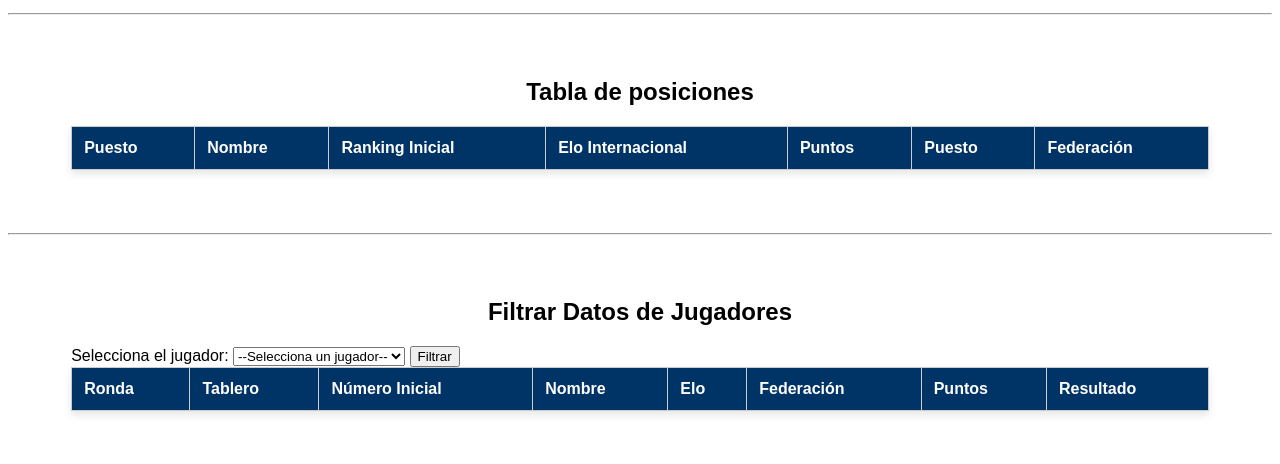
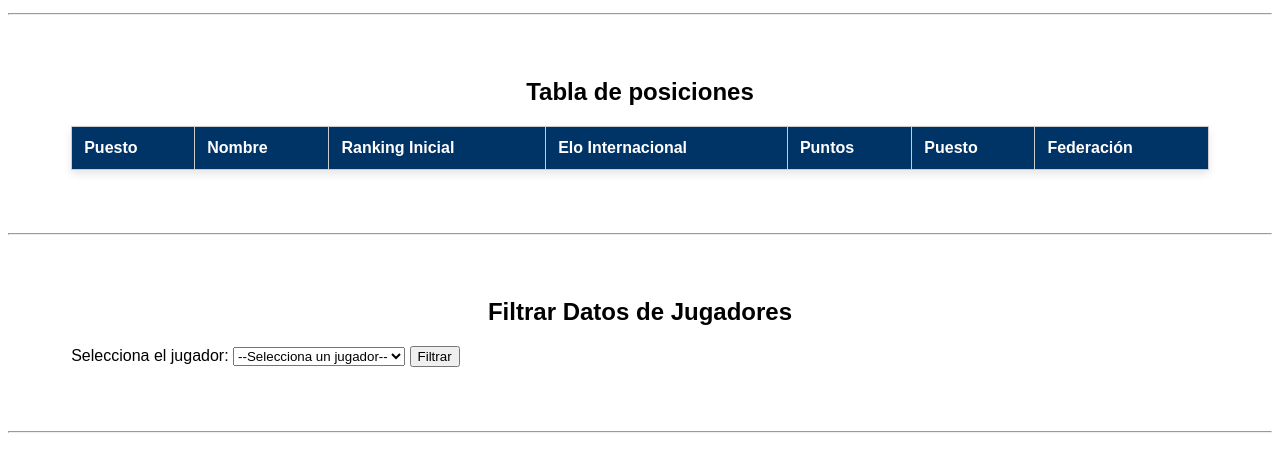
Before and after one commit to misterio07/AAVC, a website: page public/index.html in a window 1280 px wide. Shown: the part 182-646 px from the top of the page. Drawn offline with nearby package versions, Linux system fonts and the light colour scheme; no server answers.

Commit message:
Update index.html

```diff
--- a/public/index.html
+++ b/public/index.html
@@ -112,7 +112,7 @@
         <button id="filterButton">Filtrar</button>
 
 
-        <table id="resultTable" border="1">
+       <!-- <table id="resultTable" border="1">
             <thead>
                 <tr>
                     <th>Ronda</th>
@@ -123,14 +123,13 @@
                     <th>Federación</th>
                     <th>Puntos</th>
                     <th>Resultado</th>
-                   <!--  <th>K-Factor</th>
-                    <th>Cambio Elo</th> -->
+
                 </tr>
             </thead>
             <tbody>
-                <!-- Las filas de la tabla se agregarán dinámicamente -->
+                Las filas de la tabla se agregarán dinámicamente
             </tbody>
-        </table>
+        </table>-->
     </section>
     <div style="margin: 50px 0px;"><hr></div>
     <footer>
@@ -206,7 +205,7 @@
         }
 
         window.onload = fetchPlayers;
-
+/*
         document.getElementById('filterButton').addEventListener('click', async () => {
             const position = document.getElementById('position').value;
             const resultTableBody = document.querySelector('#resultTable tbody');
@@ -242,6 +241,7 @@
                 alert('Error al obtener los datos de la tabla.');
             }
         });
+        */
     </script>
 </body>
 </html>
```
